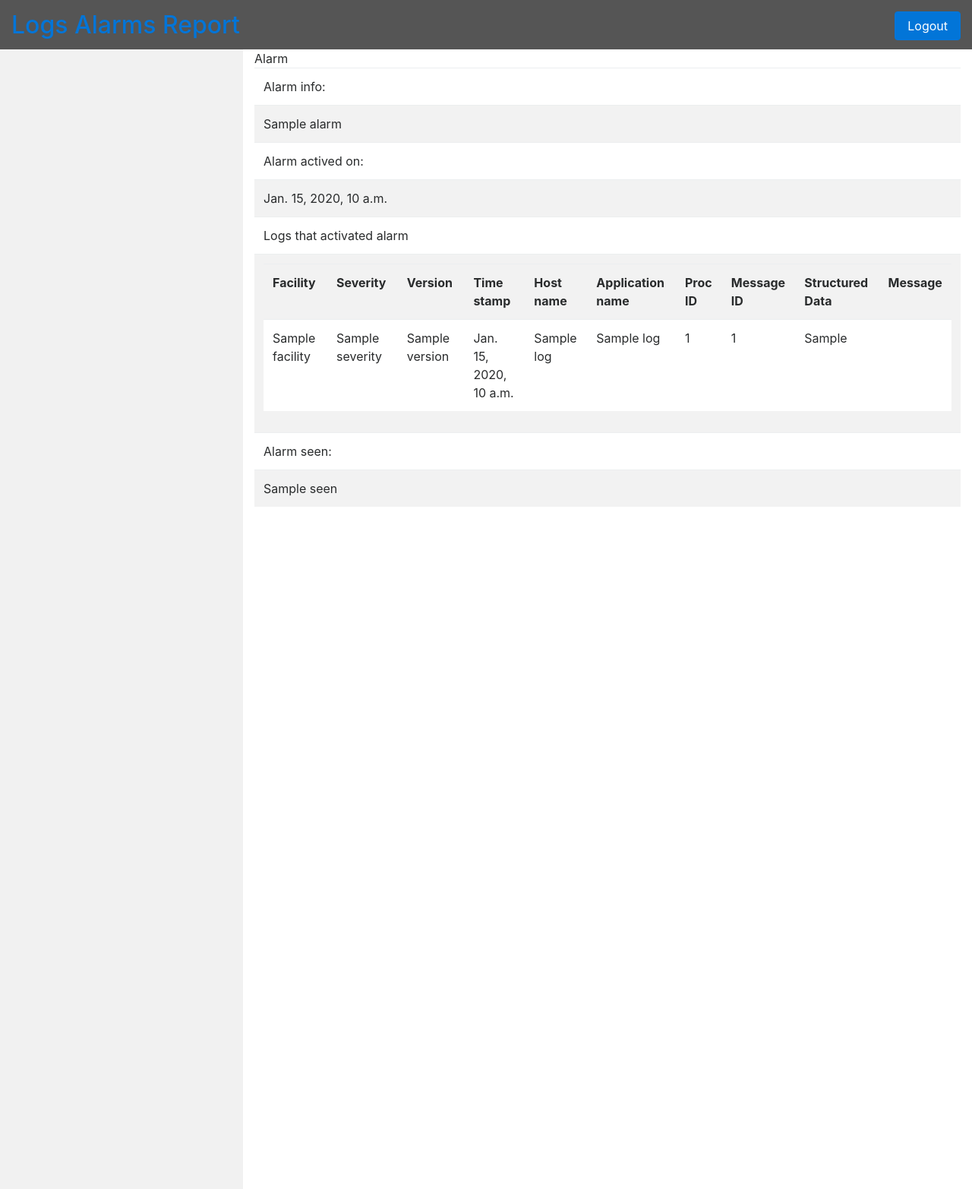
After one commit to DaraYo/SIEM, a Django app: template Server/siemServer/alarmService/templates/alarmService/alarm.html in a window 1280 px wide. The commit adds this page. Shown: the whole page at 76% size. Run offline with Django 3.2, Linux system fonts and the light colour scheme; the template is opened without the code that fills it: most values are stand-ins (such as "Sample title", 1, 10 or a date in 2020); data that the repository does not hold is empty; some libraries are stand-ins or nearby versions.

Commit message:
Sredjena paginacija dodat pregled alarma pretraga alarma

```diff
--- /dev/null
+++ b/Server/siemServer/alarmService/templates/alarmService/alarm.html
@@ -0,0 +1,113 @@
+<!DOCTYPE html>
+<html lang="en">
+   <head>
+      <meta charset="UTF-8">
+      <title>Alarm Logs</title>
+      <link rel="stylesheet" href="https://maxcdn.bootstrapcdn.com/bootstrap/4.0.0-beta.3/css/bootstrap.min.css" />
+      <script src="http://ajax.googleapis.com/ajax/libs/jquery/1.5/jquery.min.js"></script>
+      <style>
+         /* Set height of the grid so .sidenav can be 100% (adjust if needed) */
+         .row.content {height: 1500px}
+         /* Set gray background color and 100% height */
+         .sidenav {
+         background-color: #f1f1f1;
+         height: 100%;
+         }
+         /* Set black background color, white text and some padding */
+         footer {
+         background-color: #555;
+         color: white;
+         padding: 15px;
+         }
+         /* On small screens, set height to 'auto' for sidenav and grid */
+         @media screen and (max-width: 767px) {
+         .sidenav {
+         height: auto;
+         padding: 15px;
+         }
+         .row.content {height: auto;}
+         }
+      </style>
+   </head>
+   <body>
+      <div style="background-color: #555;
+      color: white;
+      padding: 15px;">
+         <h2 style="display: inline"><a style="text-decoration: none" href="getLogs">   Logs   </a></h2>
+         <h2 style="display: inline"><a style="text-decoration: none" href="allAlarms">   Alarms   </a></h2>
+         {% if perms.alarmService.get_alarm_rules %}
+         <h1 style="display: inline">   Alarm Rules   </h1>
+         {% endif %}
+         <h2 style="display: inline"><a href="/api/report" style="text-decoration: none">Report</a></h2>
+         <a href="/accounts/logout" class="btn btn-primary" role="button" style="float: right;">Logout</a>
+      </div>
+      <div class="container-fluid">
+         <div class="row content">
+            <div class="col-sm-3 sidenav">
+
+            </div>
+            <div class="col-sm-9 table-responsive">
+               <table class="table table-striped">
+
+                  <tr class="thead-dark">
+					Alarm
+                  </tr>
+                  <tr>
+                     <td>Alarm info:</td>
+				  </tr>
+				  <tr>
+                     <td>{{ a.alarm }}</td>
+				  </tr>
+                  <tr>
+					 <td>Alarm actived on:</td>
+				  </tr>
+				  <tr>
+					 <td>{{ a.time }}</td>
+				  </tr>
+                  <tr>
+					 <td>Logs that activated alarm</td>
+				  </tr>
+				  <tr>
+					 <td>
+						<table class="table table-striped">
+						  <tr class="thead-dark">
+							 <th>Facility</th>
+							 <th>Severity</th>
+							 <th>Version</th>
+							 <th>Time stamp</th>
+							 <th>Host name</th>
+							 <th>Application name</th>
+							 <th>Proc ID</th>
+							 <th>Message ID</th>
+							 <th>Structured Data</th>
+							 <th>Message</th>
+						  </tr>
+						  {% for log in a.logs.all %}
+						  <tr>
+							 <td>{{ log.facility }}</td>
+							 <td>{{ log.severity }}</td>
+							 <td>{{ log.version }}</td>
+							 <td>{{ log.timestamp }}</td>
+							 <td>{{ log.hostname }}</td>
+							 <td>{{ log.appname }}</td>
+							 <td>{{ log.procid }}</td>
+							 <td>{{ log.msgid }}</td>
+							 <td>{{ log.structuredData }}</td>
+							 <td>{{ log.msg }}</td>
+						  </tr>
+						  {% endfor %}
+					   </table>
+					 </td>
+				  </tr>
+				  <tr>
+					 <td>Alarm seen:</td>
+				  </tr>
+                  <tr>
+					 <td>{{ a.seen }}</td>
+                  </tr>
+               </table>
+            </div>
+         </div>
+      </div>
+   </body>
+</html>
--- a/Server/siemServer/alarmService/urls.py
+++ b/Server/siemServer/alarmService/urls.py
@@ -4,6 +4,7 @@ from . import views
 
 urlpatterns = [
     path('allAlarms', views.getAlarmLogs),
+	path('getAlarm', views.getAlarm),
 	path('alarmRules', views.getAlarmRules,name='alarmRules'),
 	url(r'^generateAlarm', views.generateAlarm, name = "generateAlarm"),
 ]
--- a/Server/siemServer/logService/views.py
+++ b/Server/siemServer/logService/views.py
@@ -82,15 +82,15 @@ def getLogs(request):
 
 		logs = logs.filter(timestamp__range=(timestampF,timestampT))
 		#Nesto za paginaciju
+		currPage = tolog/50
 		logs_len=math.ceil(len(logs)/50)
 		total_pages=[]
 		for i in range(0,logs_len):
 			total_pages.append(i+1)
-		print(total_pages)
-		#
+
 		logs = logs[fromlog:tolog]
 
-		return render(request, 'logService/allLogs.html', {'logs':logs,'total_pages':total_pages,'fromlog':fromlog,'tolog':tolog,'facility':facility,'severity':severity,'hostname':hostname,'appname':appname,'msgid':msgid})
+		return render(request, 'logService/allLogs.html', {'logs':logs,'currPage':currPage,'total_pages':total_pages,'fromlog':fromlog,'tolog':tolog,'facility':facility,'severity':severity,'hostname':hostname,'appname':appname,'msgid':msgid})
 	except ValueError:
 		print("ERROR")
 		#Timestamp format was bad
```
Also changed, not shown: Server/siemServer/alarmService/templates/alarmService/allAlarms.html (+27 -23 lines), Server/siemServer/alarmService/views.py (+38 -4 lines), Server/siemServer/logService/templates/logService/allLogs.html (+9 -4 lines).
